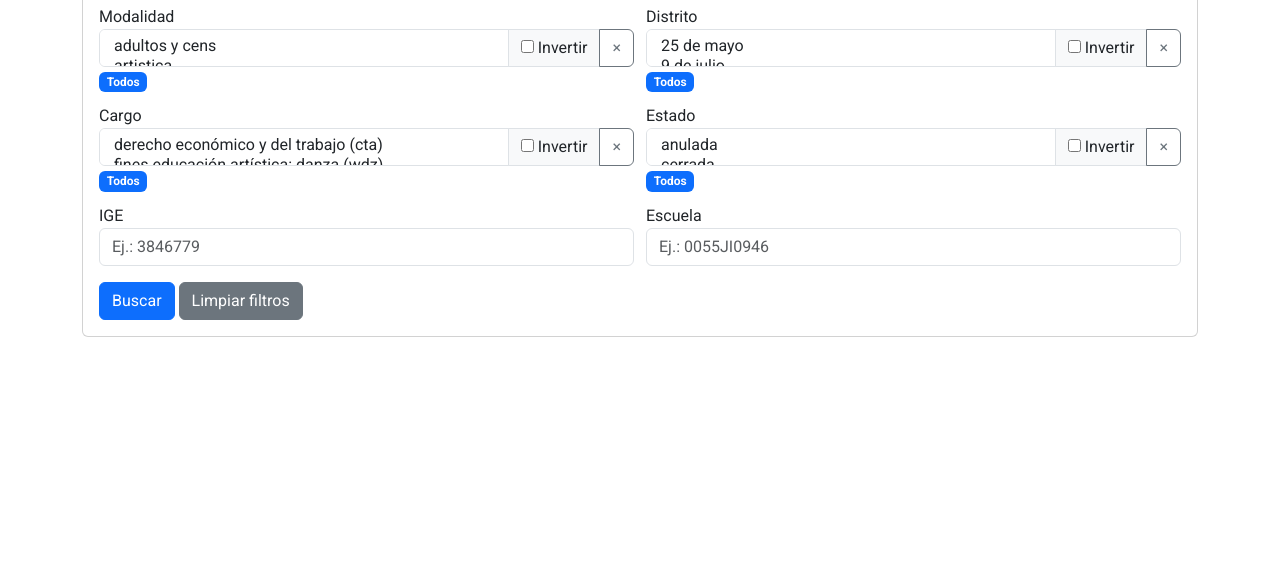
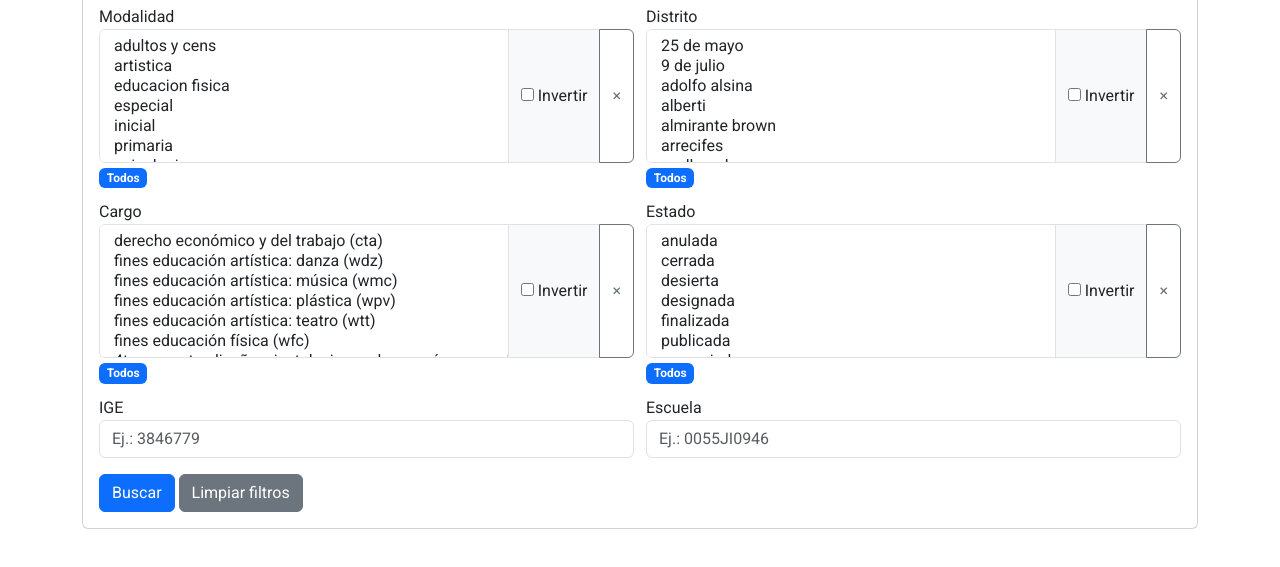
Before and after one commit to cdmoro/buscador-apd, a website built with Vite: page index.html in a window 1280 px wide. Shown: the part 169-736 px from the top of the page. Built offline with nearby package versions, Linux system fonts and the light colour scheme.

Commit message:
Select size

```diff
--- a/index.html
+++ b/index.html
@@ -29,7 +29,7 @@
               <div>
                 <label for="modalidad">Modalidad</label>
                 <div class="input-group">
-                  <select class="form-select" id="modalidad" multiple size="1"></select>
+                  <select class="form-select" id="modalidad" multiple size="6"></select>
                   <div class="input-group-text">
                     <label
                       ><input type="checkbox" id="modalidadNot" />
@@ -53,7 +53,7 @@
               <div>
                 <label for="distrito">Distrito</label>
                 <div class="input-group">
-                  <select class="form-select" id="distrito" multiple size="1"></select>
+                  <select class="form-select" id="distrito" multiple size="6"></select>
                   <div class="input-group-text">
                     <label
                       ><input type="checkbox" id="distritoNot" />
@@ -77,7 +77,7 @@
               <div>
                 <label for="cargo">Cargo</label>
                 <div class="input-group">
-                  <select class="form-select" id="cargo" multiple size="1"></select>
+                  <select class="form-select" id="cargo" multiple size="6"></select>
                   <div class="input-group-text">
                     <label
                       ><input type="checkbox" id="cargoNot" /> Invertir</label
@@ -100,7 +100,7 @@
               <div>
                 <label for="estado">Estado</label>
                 <div class="input-group">
-                  <select class="form-select" id="estado" multiple size="1"></select>
+                  <select class="form-select" id="estado" multiple size="6"></select>
                   <div class="input-group-text">
                     <label
                       ><input type="checkbox" id="estadoNot" /> Invertir</label
```
